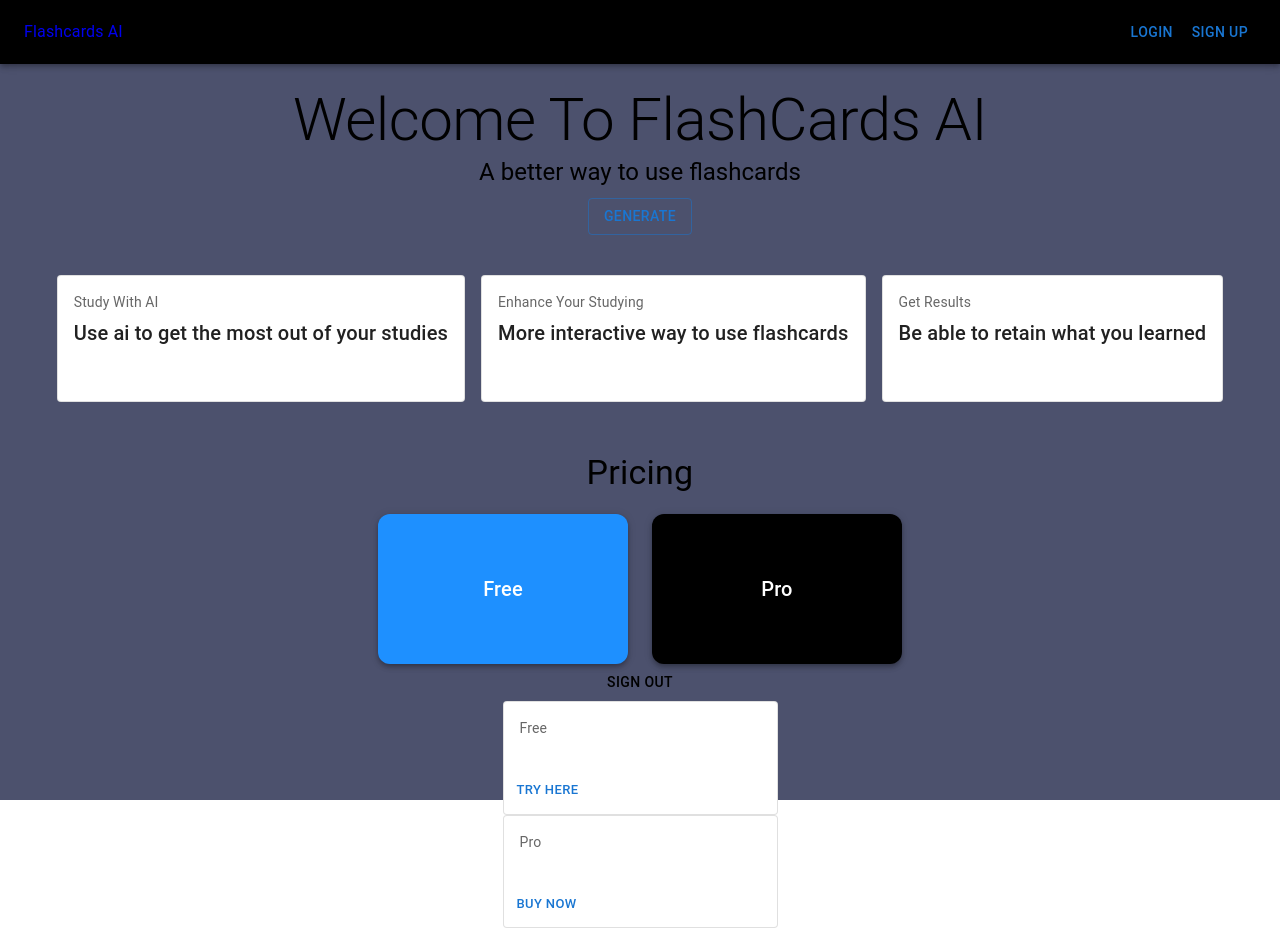
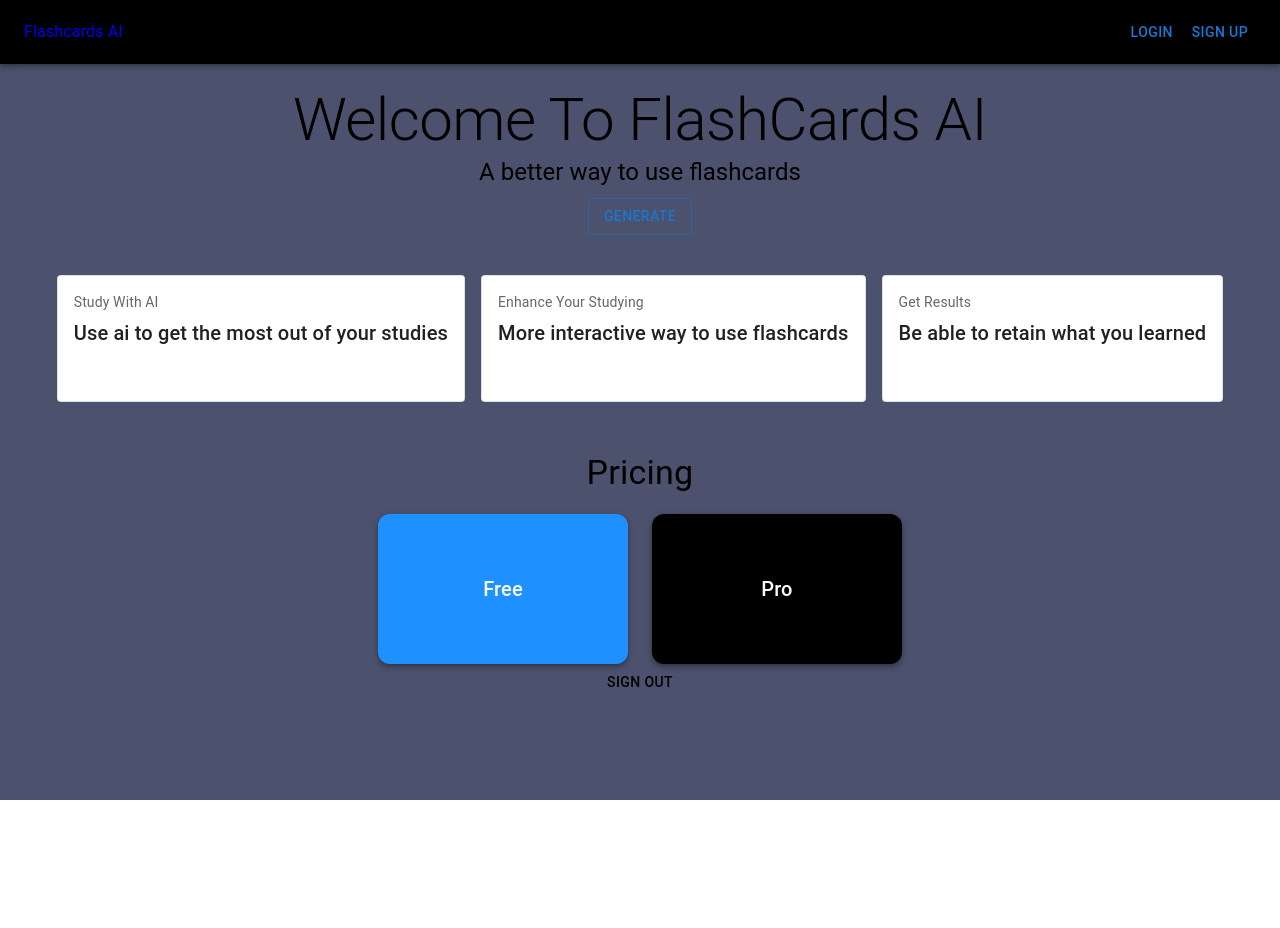
Before and after one commit to MarleyWulf/AI-Flashcards, a Next.js app: page / in a window 1280 px wide. After the commit the page ends 800 px from the top, so only its background shows below. Built offline with nearby package versions, Linux system fonts and the light colour scheme; no server answers.

Commit message:
fixing broken links and errors

```diff
--- a/app/Log-in/[[...sign-in]]/page.js
+++ b/app/Log-in/[[...sign-in]]/page.js
@@ -1,6 +1,7 @@
 import { Box, Typography, Container } from "@mui/material";
 import { SignIn } from "@clerk/nextjs";
-import ToolBar from "@/components/ToolBar";
+// import ToolBar from "../components/ToolBar";
+import ToolBar from "../../../components/ToolBar";
 
 export default function Login() {
   return (
--- a/app/Sign-up/[[...sign-up]]/page.js
+++ b/app/Sign-up/[[...sign-up]]/page.js
@@ -1,7 +1,7 @@
 import { ClerkProvider } from "@clerk/nextjs";
 import { Box, Typography, Container } from "@mui/material";
 import { SignUp as ClerkSignUp } from "@clerk/nextjs";
-import ToolBar from "@/components/ToolBar";
+import ToolBar from "../../../components/ToolBar";
 
 export default function SignUp() {
   return (
--- a/app/page.js
+++ b/app/page.js
@@ -3,9 +3,11 @@
 import Link from "next/link";
 import { Box, Typography, Stack, Button } from "@mui/material";
 import Cards from "../components/cards";
-import ToolBar from "@/components/ToolBar";
+import ToolBar from "../components/ToolBar";
+// import ToolBar from "@/components/ToolBar";
 import { useClerk } from "@clerk/nextjs";
-import getStripe from "@/utils/get-stripe";
+// import getStripe from "@/utils/get-stripe";
+import getStripe from "../utils/get-stripe";
 
 let cardsinfo = [
   {
@@ -130,14 +132,6 @@ export default function Home() {
           >
             Sign Out
           </Button>
-          {pricinginfo.map((price, index) => (
-            <Cards
-              key={index}
-              title={price.title}
-              buttonText={price.buttonText}
-              onClick={price.onClick}
-            />
-          ))}
         </Stack>
       </Stack>
     </Box>
--- a/components/ToolBar.js
+++ b/components/ToolBar.js
@@ -1,8 +1,8 @@
 import React from "react";
 import { Box, AppBar, Typography, Stack, Toolbar, Button } from "@mui/material";
 import Link from "next/link";
-import SignUp from "@/app/Sign-up/[[...sign-up]]/page";
-import Login from "@/app/Log-in/[[...sign-in]]/page";
+import SignUp from "../app/Sign-up/[[...sign-up]]/page";
+import Login from "../app/Log-in/[[...sign-in]]/page";
 
 export default function ToolBar({ loginLink, signUpLink }) {
   return (
```
